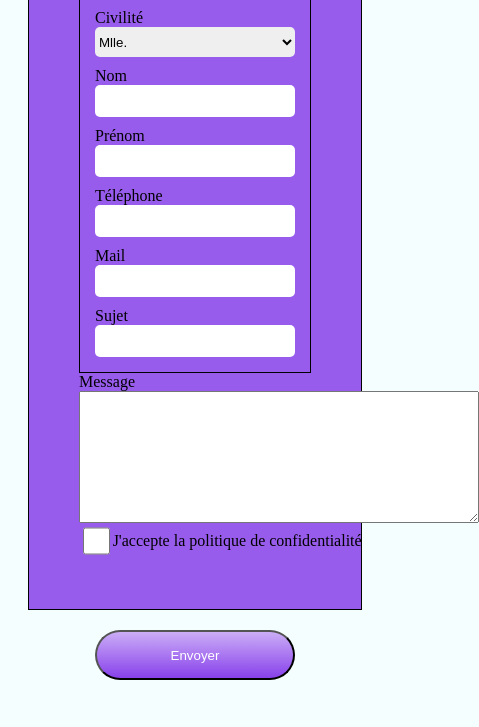
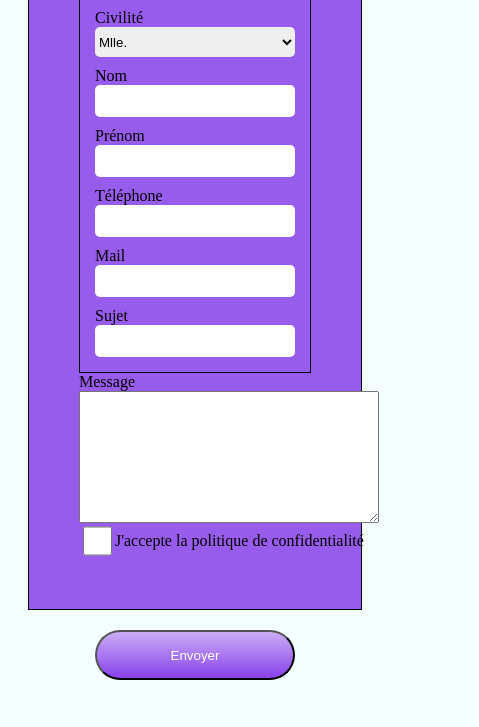
Before and after one commit to eric-bordalo-do-vale/fansites, a plain HTML site: page fichier html/evenement.html in a window 390 px wide. Shown: the part 2820-3547 px from the top of the page, 479 px wide, since content can reach past the window. Drawn offline with Linux system fonts and the light colour scheme; a web font is replaced by a local one.

Commit message:
fin des modifications

```diff
--- a/fansite1.css
+++ b/fansite1.css
@@ -160,7 +160,7 @@ section {
         }
         div{
             margin: 5px;
-            width: 300px;
+            width: 325px;
             display: flex;
             flex-direction: column;
             justify-content: center;
@@ -173,7 +173,7 @@ section {
             flex-wrap: wrap;
         }
         .message{
-            width: 400px;
+            width: 300px;
             height: 150px;
             margin: auto;
             border-radius: 5px;
@@ -236,7 +236,4 @@ section {
       margin-left: 10px;
       margin-right: 10px;
     }
-    div{
-        width: 50%;
-      }
-  }
+}
```
